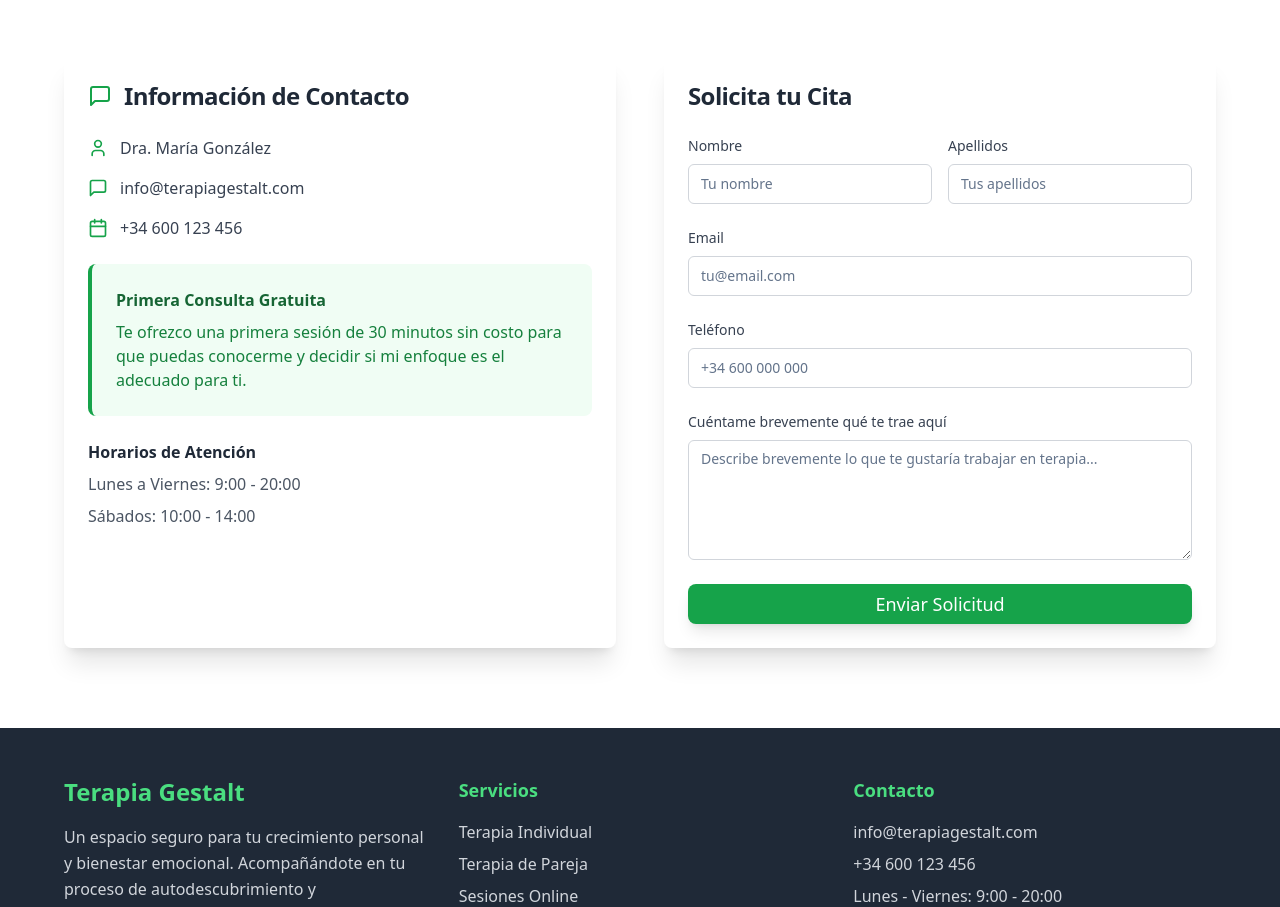
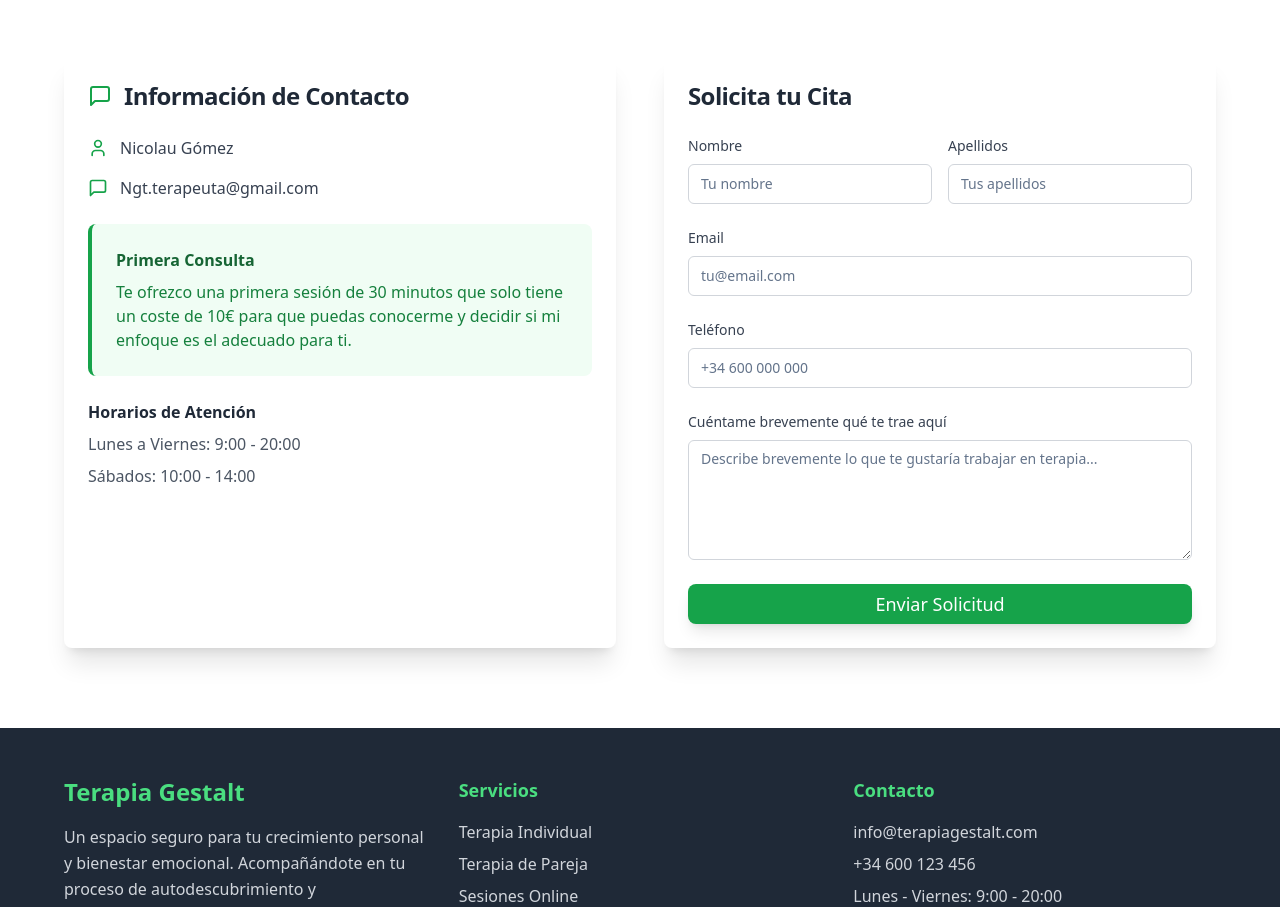
Before and after one commit to NicolauGT/zareak.com, a React (Vite) app: page / in a window 1280 px wide. Shown: the part 3980-4887 px from the top of the page. Built offline with nearby package versions, Linux system fonts and the light colour scheme.

Commit message:
Update contact and first session info
Update contact information and change the first session to have a cost of 10€ and a duration of 30 minutes.

```diff
--- a/src/components/Contact.tsx
+++ b/src/components/Contact.tsx
@@ -32,23 +32,20 @@ const Contact = () => {
               <div className="space-y-4">
                 <div className="flex items-center space-x-3">
                   <User className="h-5 w-5 text-green-600" />
-                  <span className="text-gray-700">Dra. María González</span>
+                  <span className="text-gray-700">Nicolau Gómez</span>
                 </div>
                 <div className="flex items-center space-x-3">
                   <MessageSquare className="h-5 w-5 text-green-600" />
-                  <span className="text-gray-700">info@terapiagestalt.com</span>
-                </div>
-                <div className="flex items-center space-x-3">
-                  <Calendar className="h-5 w-5 text-green-600" />
-                  <span className="text-gray-700">+34 600 123 456</span>
+                  <span className="text-gray-700">Ngt.terapeuta@gmail.com</span>
                 </div>
               </div>
 
               <div className="bg-green-50 p-6 rounded-lg border-l-4 border-green-600">
-                <h4 className="font-bold text-green-800 mb-2">Primera Consulta Gratuita</h4>
+                <h4 className="font-bold text-green-800 mb-2">Primera Consulta</h4>
                 <p className="text-green-700">
-                  Te ofrezco una primera sesión de 30 minutos sin costo para que puedas
-                  conocerme y decidir si mi enfoque es el adecuado para ti.
+                  Te ofrezco una primera sesión de 30 minutos que solo tiene un
+                  coste de 10€ para que puedas conocerme y decidir si mi enfoque
+                  es el adecuado para ti.
                 </p>
               </div>
 
```
